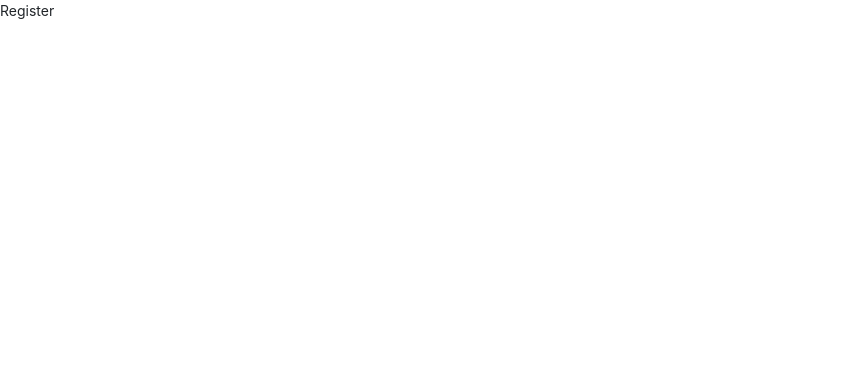
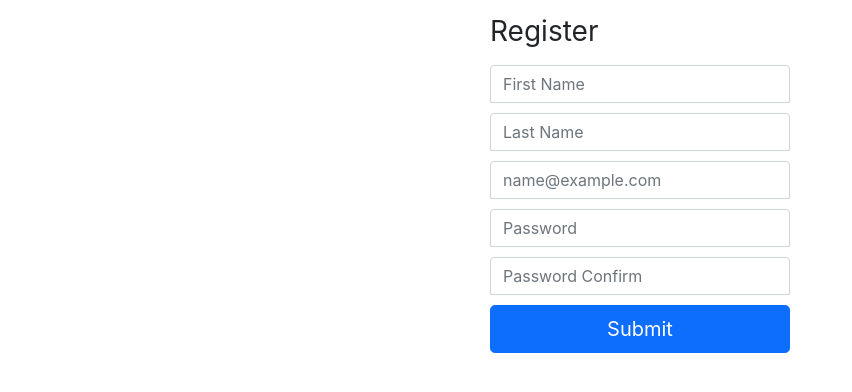
Before and after one commit to uros92dasic/diplomski-frontend, a React (Create React App) app: page /register in a window 1280 px wide. Shown: the top 392 px of the page, without its empty margins (0-852 px from the left). Built offline with nearby package versions, Linux system fonts and the light colour scheme.

Commit message:
add register

```diff
--- /dev/null
+++ b/src/Login.css
@@ -0,0 +1,14 @@
+.form-signin {
+  max-width: 330px;
+  padding: 15px;
+}
+
+.form-signin .form-floating:focus-within {
+  z-index: 2;
+}
+
+.form-signin input {
+  margin-bottom: 10px;
+  border-bottom-right-radius: 0;
+  border-bottom-left-radius: 0;
+}
--- a/src/pages/Register.tsx
+++ b/src/pages/Register.tsx
@@ -1,11 +1,57 @@
-import React from "react";
+import React, { Component, SyntheticEvent } from 'react';
+import '../Login.css';
 
-const Register = () => {
-    return (
-        <>
-            Register
-        </>
-    );
+//the only example of class components in the project
+class Register extends Component {
+    firstName = '';
+    lastName = '';
+    email = '';
+    password = '';
+    passwordConfirm = '';
+
+    submit = (e: SyntheticEvent) => {
+        e.preventDefault();
+
+        console.log({
+            firstName: this.firstName,
+            lastName: this.lastName,
+            email: this.email,
+            password: this.password,
+            passwordConfirm: this.passwordConfirm
+        })
+    }
+
+    render() {
+        return (
+            <main className="form-signin w-100 m-auto">
+                <form onSubmit={this.submit}>
+                    <h1 className="h3 mb-3 fw-normal">Register</h1>
+
+                    <input className="form-control" placeholder="First Name" required
+                        onChange={e => this.firstName = e.target.value}
+                    />
+
+                    <input className="form-control" placeholder="Last Name" required
+                        onChange={e => this.lastName = e.target.value}
+                    />
+
+                    <input type="email" className="form-control" placeholder="name@example.com" required
+                        onChange={e => this.email = e.target.value}
+                    />
+
+                    <input type="password" className="form-control" placeholder="Password" required
+                        onChange={e => this.password = e.target.value}
+                    />
+
+                    <input type="password" className="form-control" placeholder="Password Confirm" required
+                        onChange={e => this.passwordConfirm = e.target.value}
+                    />
+
+                    <button className="w-100 btn btn-lg btn-primary" type="submit">Submit</button>
+                </form>
+            </main>
+        );
+    }
 }
 
 export default Register;
```
